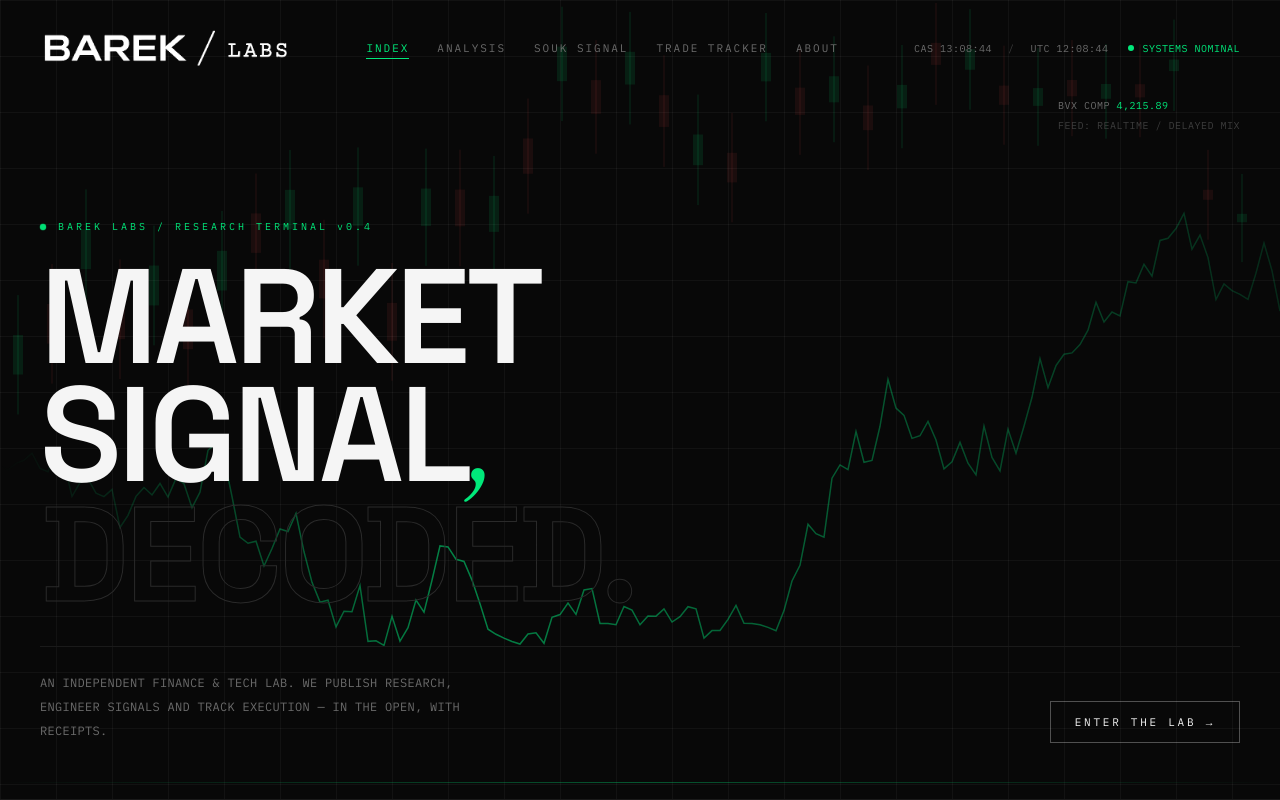
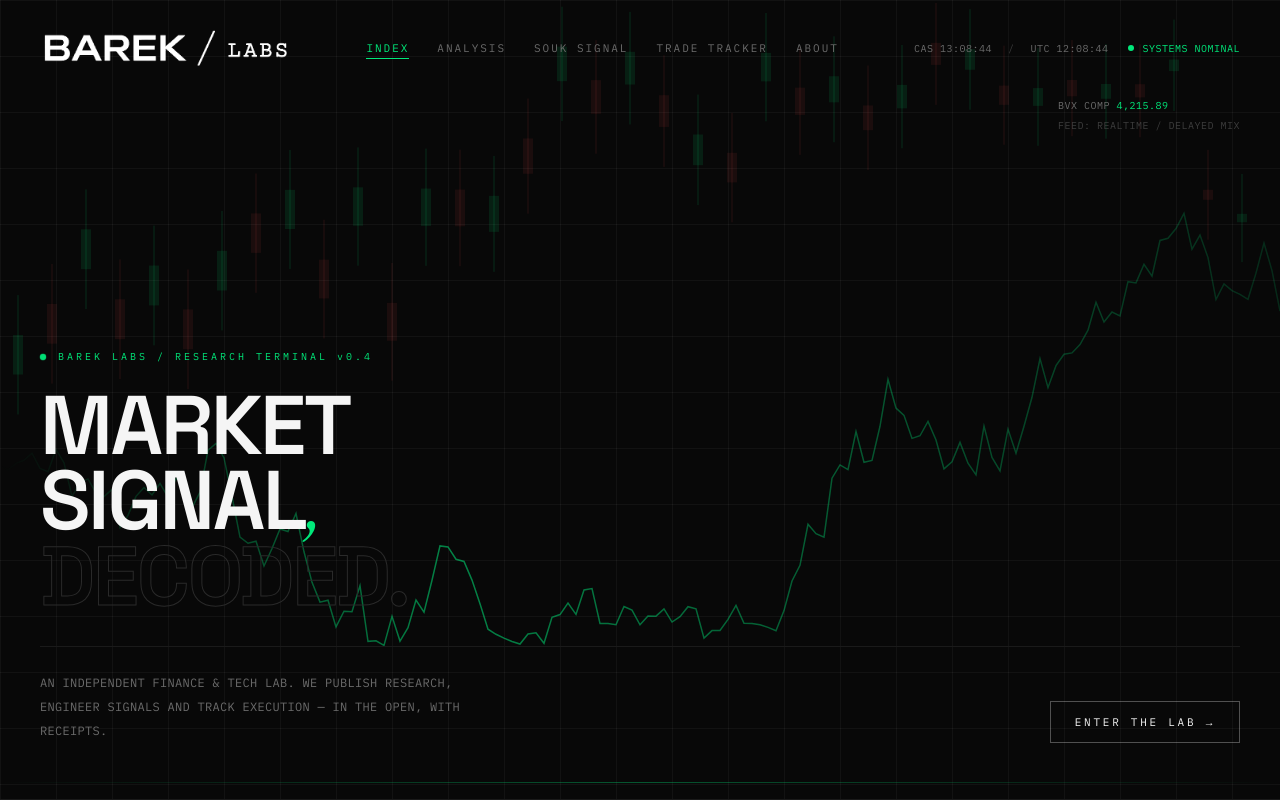
Before and after one commit to Elya-saz/bareklabs-website, a React (Vite) app: page / in a window 1280 px wide. Shown: the top 800 px of the page. Built offline with nearby package versions, Linux system fonts and the light colour scheme.

Commit message:
style: shrink hero headline (MARKET SIGNAL DECODED)

```diff
--- a/src/pages/Home.tsx
+++ b/src/pages/Home.tsx
@@ -96,7 +96,7 @@ export default function Home() {
               BAREK LABS / RESEARCH TERMINAL v0.4
             </div>
           </Reveal>
-          <h1 className="pointer-events-auto select-none text-[15vw] font-semibold leading-[0.88] tracking-[-0.03em] md:text-[10.5vw]">
+          <h1 className="pointer-events-auto select-none text-[10vw] font-semibold leading-[0.9] tracking-[-0.03em] md:text-[6.5vw]">
             <Reveal delay={80}>
               <span className="block">MARKET</span>
             </Reveal>
```
